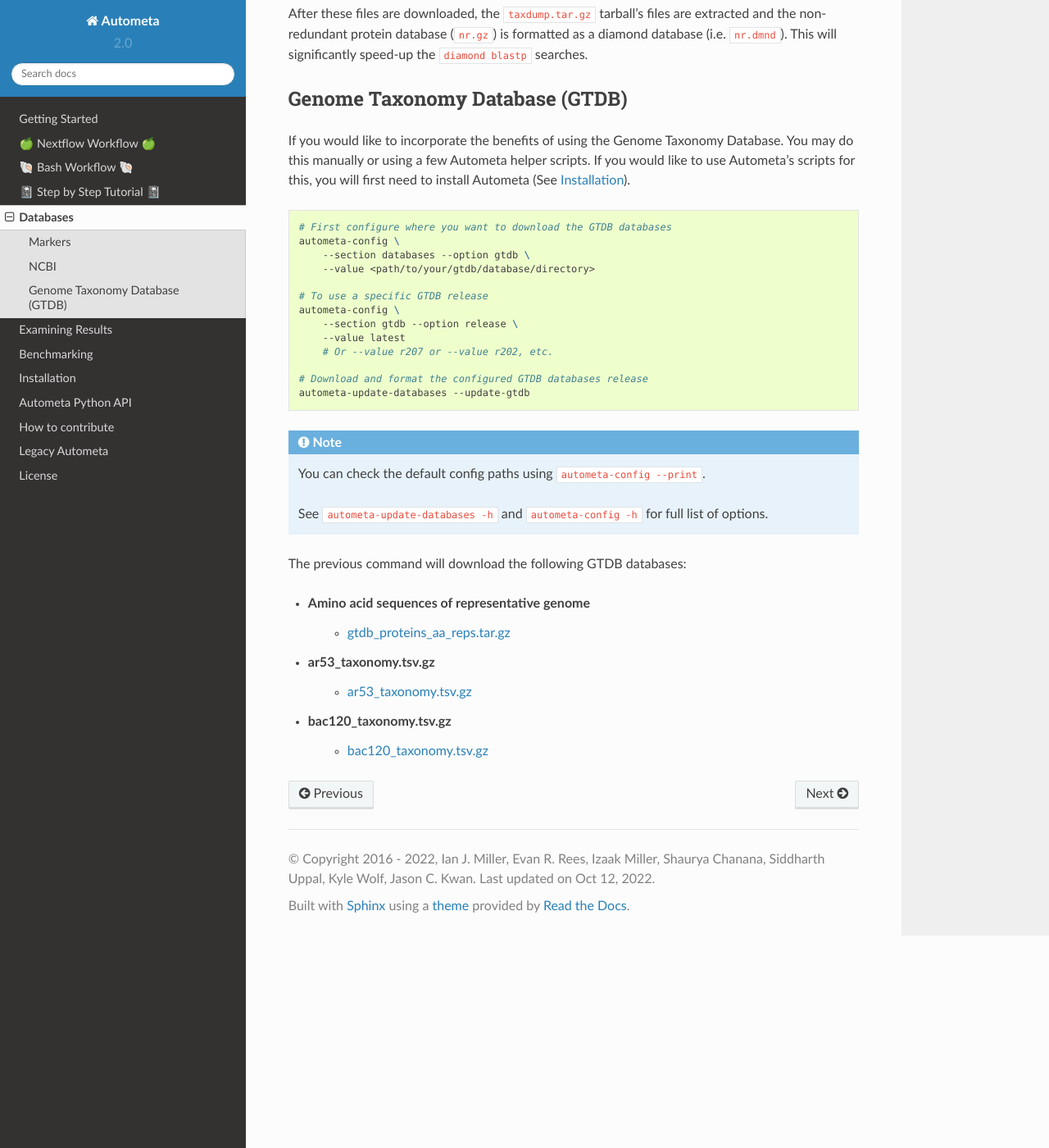
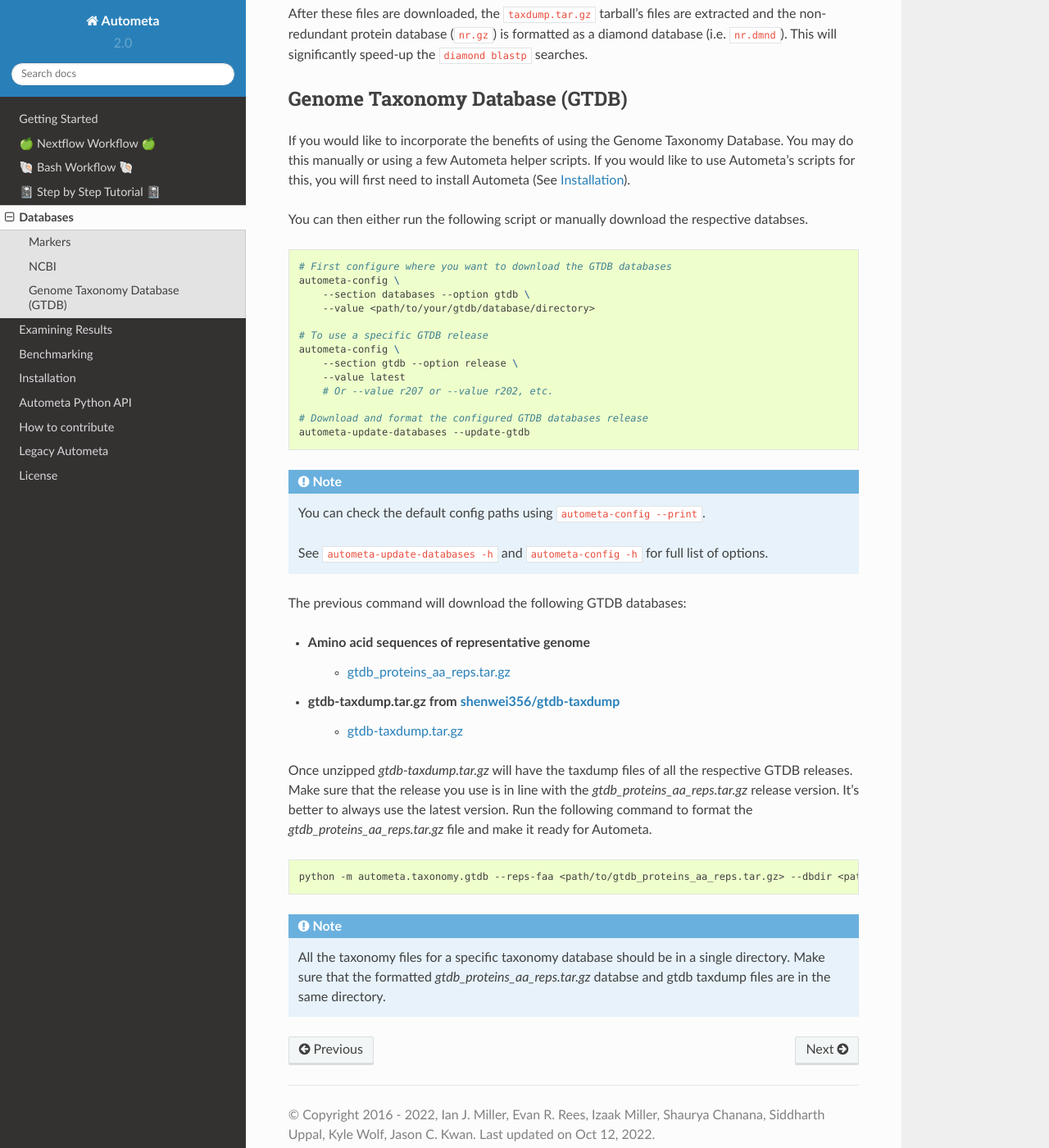
Before and after one commit to KwanLab/Autometa, a Sphinx documentation site: the page built from docs/source/databases.rst, in a window 1280 px wide and 1400 px high, scrolled down 1149 px. Shown: the whole window at 82% size. Built offline with Sphinx 7.4.7 and the Read the Docs theme 2.0.0, drawn with Linux system fonts in a browser that asks for light colours; pages that are not in the unit, such as notebooks, are missing from menus.

Commit message:
:memo: Update docs Fix joblib version to 1.1.0 for CI/CD

```diff
--- a/autometa-env.yml
+++ b/autometa-env.yml
@@ -12,7 +12,7 @@ dependencies:
   - gdown
   - hdbscan
   - hmmer
-  - joblib
+  - joblib==1.1.0 # See https://stackoverflow.com/a/73830525/12671809
   - numba>=0.47
   - numpy>=1.13
   - pandas>=1.1
--- a/docs/source/databases.rst
+++ b/docs/source/databases.rst
@@ -54,6 +54,8 @@ If you would like to incorporate the benefits of using the Genome Taxonomy Datab
 You may do this manually or using a few Autometa helper scripts. If you would like to use Autometa's
 scripts for this, you will first need to install Autometa (See :ref:`Installation`).
 
+You can then either run the following script or manually download the respective databses.
+
 .. code-block:: bash
 
     # First configure where you want to download the GTDB databases
@@ -81,7 +83,16 @@ The previous command will download the following GTDB databases:
 
 - Amino acid sequences of representative genome
     - `gtdb_proteins_aa_reps.tar.gz <https://data.gtdb.ecogenomic.org/releases/latest/genomic_files_reps/gtdb_proteins_aa_reps.tar.gz>`_
-- ar53_taxonomy.tsv.gz
-    - `ar53_taxonomy.tsv.gz <https://data.gtdb.ecogenomic.org/releases/latest/ar53_taxonomy.tsv.gz>`_
-- bac120_taxonomy.tsv.gz
-    - `bac120_taxonomy.tsv.gz <https://data.gtdb.ecogenomic.org/releases/latest/bac120_taxonomy.tsv.gz>`_
+- gtdb-taxdump.tar.gz from `shenwei356/gtdb-taxdump <https://github.com/shenwei356/gtdb-taxdump/releases>`_
+    - `gtdb-taxdump.tar.gz <https://github.com/shenwei356/gtdb-taxdump/releases/latest/download/gtdb-taxdump.tar.gz>`_
+
+
+Once unzipped `gtdb-taxdump.tar.gz` will have the taxdump files of all the respective GTDB releases. Make sure that the release you use is in line with the `gtdb_proteins_aa_reps.tar.gz` release version. It's better to always use the latest version. Run the following command to format the `gtdb_proteins_aa_reps.tar.gz` file and make it ready for Autometa.
+
+.. code-block:: bash
+
+    python -m autometa.taxonomy.gtdb --reps-faa <path/to/gtdb_proteins_aa_reps.tar.gz> --dbdir <path/to/output_directory> --cpus 90
+
+.. note::
+
+    All the taxonomy files for a specific taxonomy database should be in a single directory. Make sure that the formatted `gtdb_proteins_aa_reps.tar.gz` databse and gtdb taxdump files are in the same directory.
```
Also changed, not shown: 3 other files.
